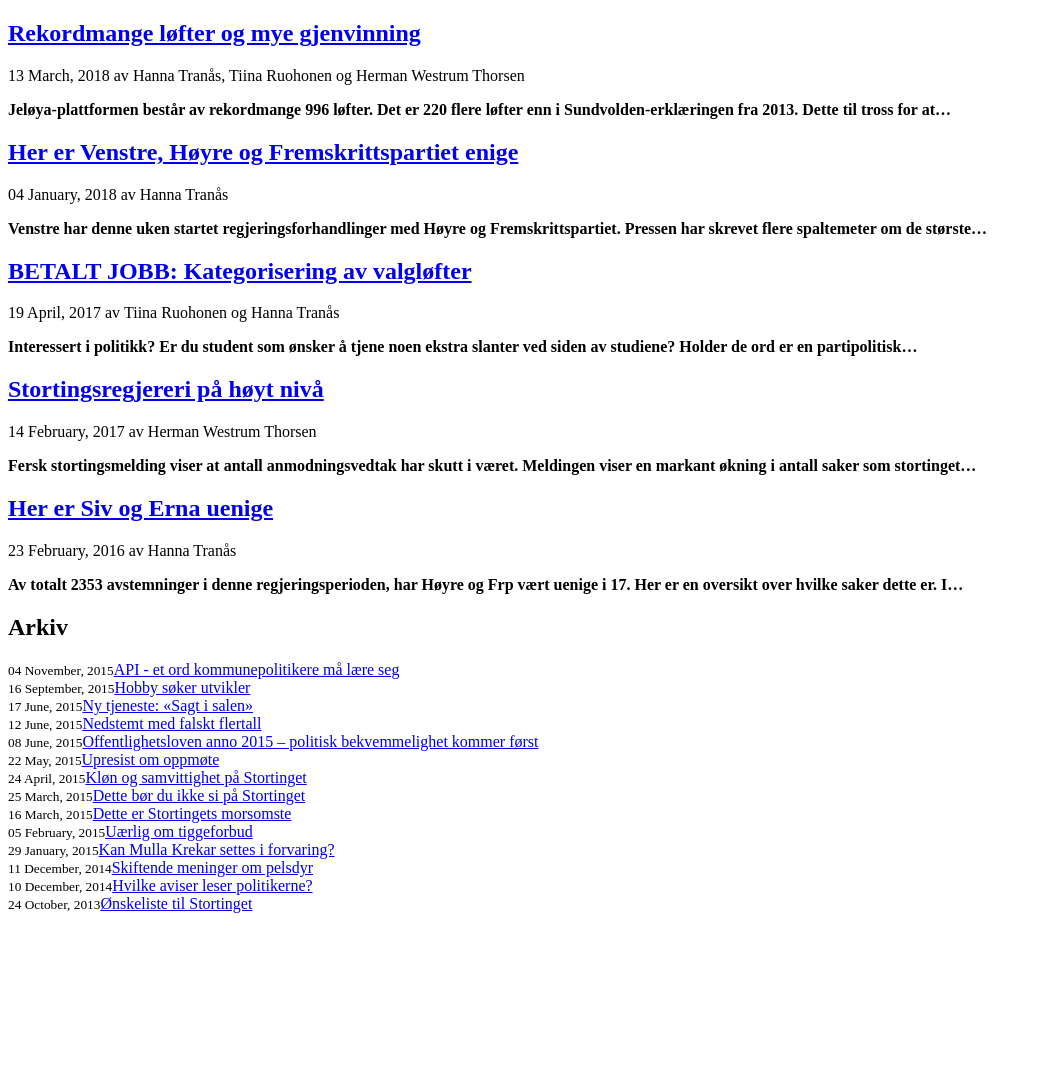
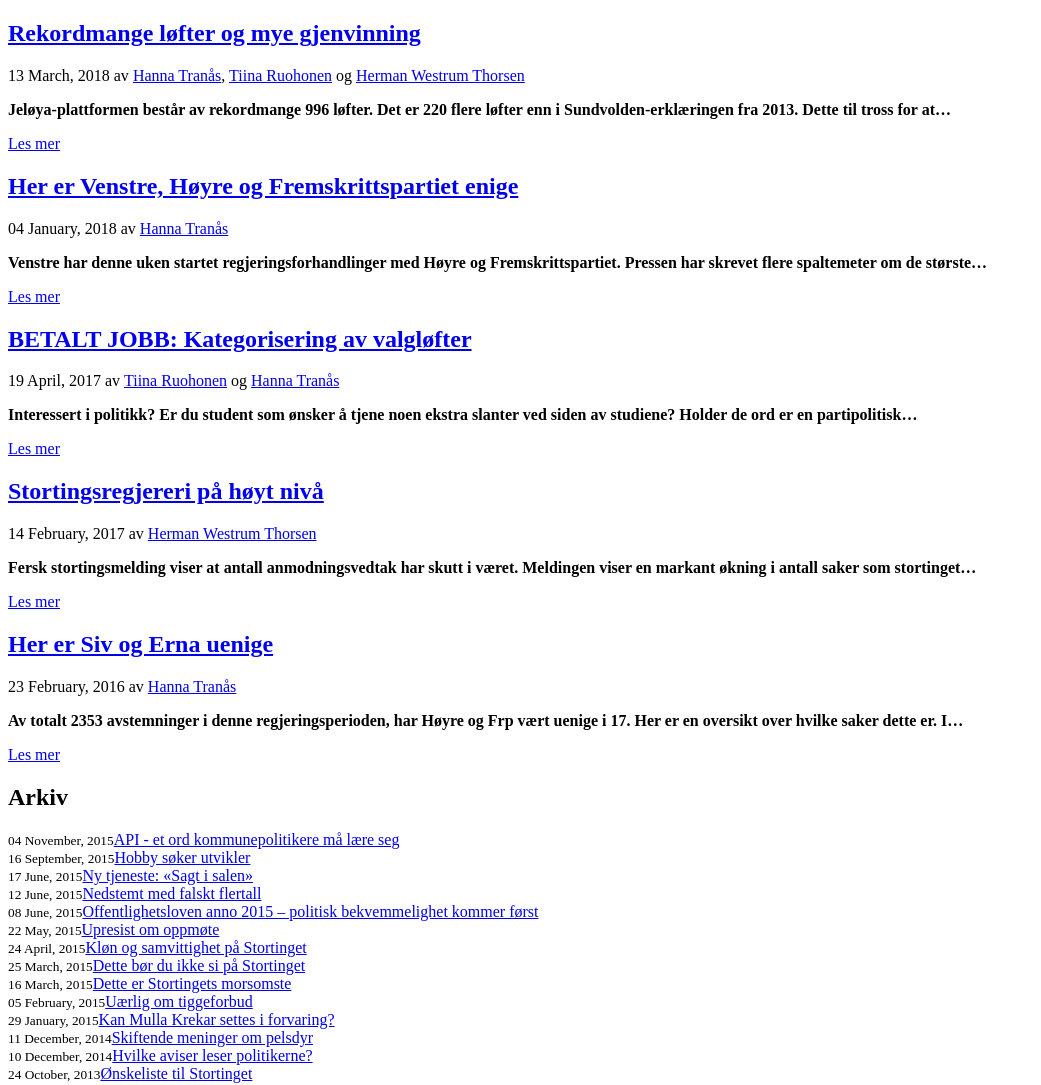
Before and after one commit to holderdeord/hdo-blog, a Gatsby site: page / in a window 1280 px wide. Shown: the whole page, without its empty margins (0-1041 px from the left). Before the commit the page ends 921 px from the top, so only its background shows below. Built offline with nearby package versions, Linux system fonts and the light colour scheme; Gatsby itself is replaced by a stand-in of ours; some packages are replaced by stand-ins of ours; grey boxes are pictures that could not be loaded.

Commit message:
Add author emails

```diff
--- a/gatsby-config.js
+++ b/gatsby-config.js
@@ -55,6 +55,13 @@ module.exports = {
             options: {
                 fonts: ['Roboto Slab\:400,700,300,100']
             }
-        }
+        },
+        'gatsby-transformer-yaml',
+        {
+            resolve: 'gatsby-source-filesystem',
+            options: {
+                path: `${__dirname}/src/data/`,
+            },
+        },
     ],
 };
--- a/package.json
+++ b/package.json
@@ -22,6 +22,7 @@
     "gatsby-source-filesystem": "^1.5.27",
     "gatsby-transformer-remark": "^1.7.36",
     "gatsby-transformer-sharp": "^1.6.22",
+    "gatsby-transformer-yaml": "^1.5.16",
     "lodash": "^4.17.5",
     "react-helmet": "^5.2.0",
     "react-responsive-grid": "^0.3.4"
--- a/src/components/Byline.js
+++ b/src/components/Byline.js
@@ -1,28 +1,41 @@
 import React from 'react'
 
 export default class Byline extends React.Component {
+    getSeparator(i) {
+        const last = i === this.numAuthors - 1;
+        const nextLast = i === this.numAuthors - 2;
+
+        if (nextLast) {
+            return ' og '
+        }
+
+        if (last || this.numAuthors === 1) {
+            return '';
+        }
+
+        return ', ';
+    }
+
     render() {
         const {date, dateFormatted, authors} = this.props;
-        const numAuthors = authors.length;
-        // TODO: author emails
-        return (<div className="post-byline">
-            <time dateTime={date}>{dateFormatted}</time>
-            &nbsp;av&nbsp;
-            {authors && authors.map((author, i) => {
-                const last = i === numAuthors - 1;
-                const nextlast = i === numAuthors - 2;
-
-                if (numAuthors === 1 || nextlast) {
-                    return (<span key={i}>{author} </span>);
+        this.numAuthors = authors.length;
+        return (
+            <div className="post-byline">
+                <time dateTime={date}>{dateFormatted}</time>
+                &nbsp;av&nbsp;
+                {authors && authors.map((author, i) => {
+                    if (author.email) {
+                        return (
+                            <span key={i}>
+                                <a href={`mailto:${author.email}`}>{author.name}</a>
+                                {this.getSeparator(i)}
+                            </span>
+                        );
+                    }
+                    return (<span key={i}>{author.name}{this.getSeparator(i)}</span>);
+                    })
                 }
-
-                if (!last) {
-                    return (<span key={i}>{author}, </span>);
-                }
-
-                return (<span key={i}>og {author}</span>);
-            })
-            }
-        </div>)
+            </div>
+        );
     }
 }
--- /dev/null
+++ b/src/data/authors.yml
@@ -0,0 +1,20 @@
+- name: Jari Bakken
+  email: jari@holderdeord.no
+  twitter: jarib
+- name: Daniel Rees
+  email: daniel@holderdeord.no
+- name: Tiina Ruohonen
+  email: tiina@holderdeord.no
+- name: Herman Westrum Thorsen
+  email: herman.westrum.thorsen@gmail.com
+- name: Hanna Tranås
+  email: hanna@holderdeord.no
+- name: Tor Halle Rise
+  email: tor.halle.rise@gmail.com
+- name: Anders Olsen Sandvik
+  email: hdo@andersos.net
+- name: Alexander Habash Eide
+  email: habash2@gmail.com
+- name: Øyvind Bugge Solheim
+  email: oyvindbs@gmail.com
+  twitter: oyvindbs
--- a/src/pages/index.js
+++ b/src/pages/index.js
@@ -6,9 +6,22 @@ import Helmet from 'react-helmet'
 import Byline from "../components/Byline";
 
 class BlogIndex extends React.Component {
+    getAuthors(names=[], authorData) {
+        let authors = [];
+        names.map((name) => {
+            authorData.map((author) => {
+                if (author.node.name === name) {
+                    authors.push(author.node);
+                }
+            });
+        });
+        return authors;
+    }
+
     render() {
         const siteTitle = get(this, 'props.data.site.siteMetadata.title');
         const posts = get(this, 'props.data.allMarkdownRemark.edges');
+        const authorData = get(this, 'props.data.allAuthorsYaml.edges');
 
         const numFeatured = 5;
         const latestPosts = posts.slice(0, numFeatured);
@@ -31,12 +44,13 @@ class BlogIndex extends React.Component {
                             <Byline
                                 date={date}
                                 dateFormatted={dateFormatted}
-                                authors={authors}
+                                authors={this.getAuthors(authors, authorData)}
                             />
                             <div className="post-content">
                                 <p>
                                     <strong dangerouslySetInnerHTML={{ __html: node.excerpt }}></strong>
                                 </p>
+                                <Link to={node.fields.slug}>Les mer</Link>
                             </div>
                         </article>
                     )
@@ -49,7 +63,7 @@ class BlogIndex extends React.Component {
                         return (
                             <div className="postarchive-post" key={node.fields.slug}>
                                 <small>
-                                    <time datetime={date}>{dateFormatted}</time>
+                                    <time dateTime={date}>{dateFormatted}</time>
                                 </small>
                                 <Link to={node.fields.slug}>{title}</Link>
                             </div>
@@ -88,5 +102,14 @@ export const pageQuery = graphql`
         }
       }
     }
+    allAuthorsYaml {
+      edges {
+        node {
+          name
+          email
+          twitter
+        }
+      }
+    }
   }
 `;
```
Also changed, not shown: 1 other file.
